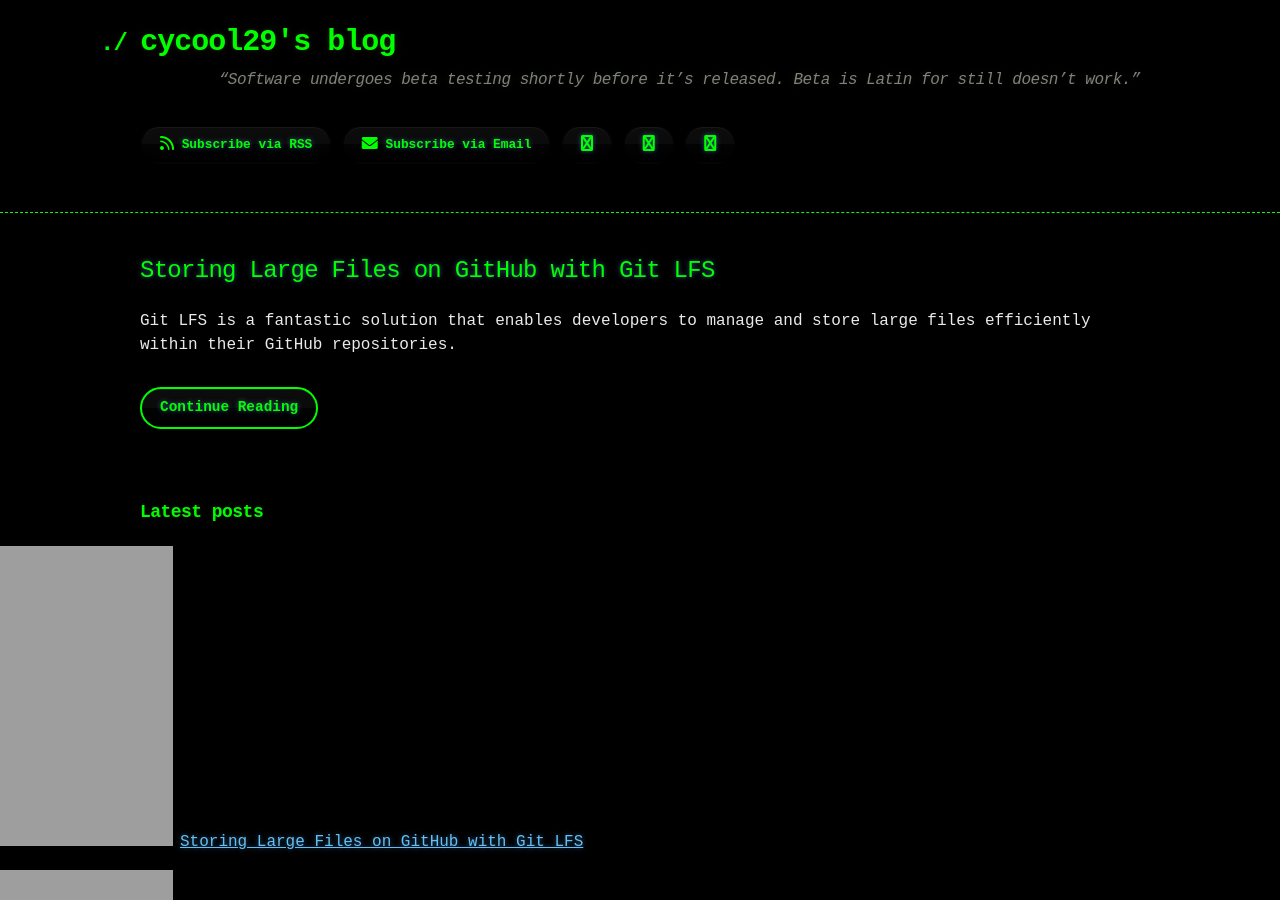
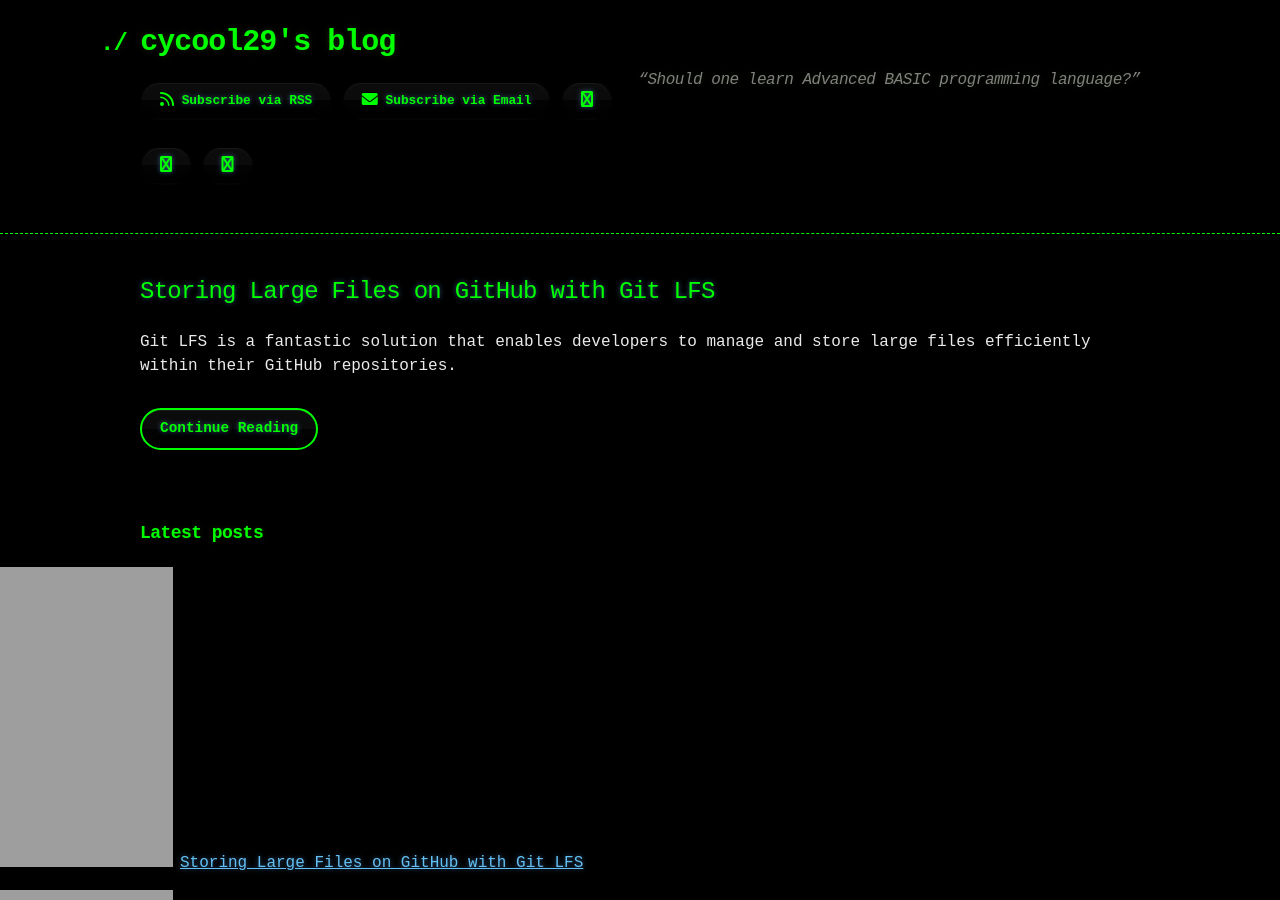
Before and after one commit to cycool29/cycool29.github.io, a Jekyll site: the page built from index.md, in a window 1280 px wide and 900 px high. Built offline with Jekyll 4.4.1, drawn with Linux system fonts in a browser that asks for light colours; a style sheet for code colours, icons or effects is not loaded.

Commit message:
Update quotes

```diff
--- a/_config.yml
+++ b/_config.yml
@@ -1,5 +1,5 @@
 title: cycool29's blog
-description: "“Software undergoes beta testing shortly before it’s released. Beta is Latin for still doesn’t work.” "
+description: "“Should one learn Advanced BASIC programming language?” "
 bio: A high school student. Intermediate in Python, Git, Bash. Learning JavaScript. He/Him. "
 author: cycool29
 url: https://cycool29.github.io
```
